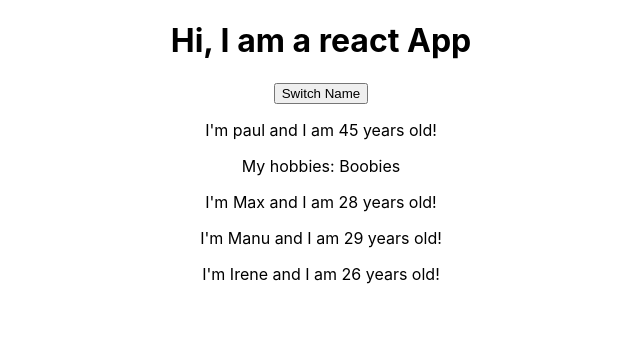
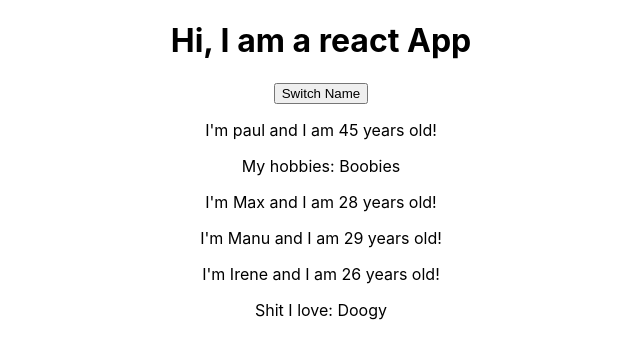
Before and after one commit to kamalogudah/react_dojo, a React (Create React App) app: page / in a window 1280 px wide. Shown: the top 358 px of the page, without its empty margins (319-959 px from the left). Built offline with nearby package versions, Linux system fonts and the light colour scheme.

Commit message:
passing method references between components

```diff
--- a/src/App.js
+++ b/src/App.js
@@ -15,10 +15,10 @@ class App extends Component {
 
   }
 
-  switchNameHandler = () => {
+  switchNameHandler = (newName) => {
      this.setState({
       persons: [
-        {name: 'Maximillian', age: 28 },
+        {name: newName, age: 28 },
         {name: 'Manu', age: 29 },
         {name: 'Irene', age: 89 }
       ]
@@ -28,14 +28,15 @@ class App extends Component {
     return (
       <div className="App">
         <h1>Hi, I am a react App</h1>
-        <button onClick={this.switchNameHandler}> Switch Name </button>
+        <button onClick={() => this.switchNameHandler('Sucka')}> Switch Name </button>
         <Person name="paul" age="45">
 
           My hobbies: Boobies
         </Person>
         <Person name= { this.state.persons[0].name } age= { this.state.persons[0].age} />
         <Person name= { this.state.persons[1].name } age= { this.state.persons[1].age} />
-        <Person name= { this.state.persons[2].name } age= { this.state.persons[2].age} />
+        <Person name= { this.state.persons[2].name } age= { this.state.persons[2].age}
+        click={this.switchNameHandler.bind(this, ' Comeone')}> Shit I love: Doogy </Person>
       </div>
     );
   }
--- a/src/Person/Person.js
+++ b/src/Person/Person.js
@@ -2,7 +2,7 @@ import React from "react";
 const person = props => {
   return (
     <div>
-    <p>
+    <p onClick={props.click}>
       I'm {props.name} and I am {props.age} years old!
     </p>
     <p> { props.children} </p>
```
